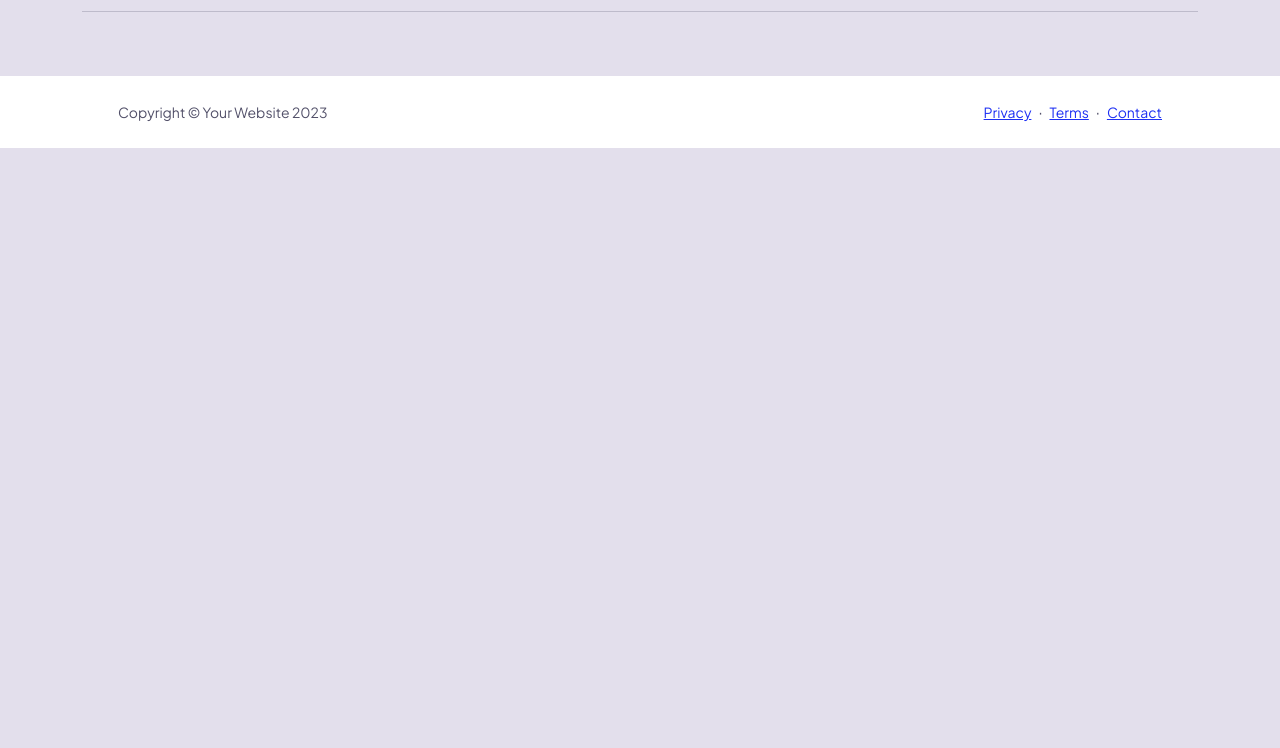
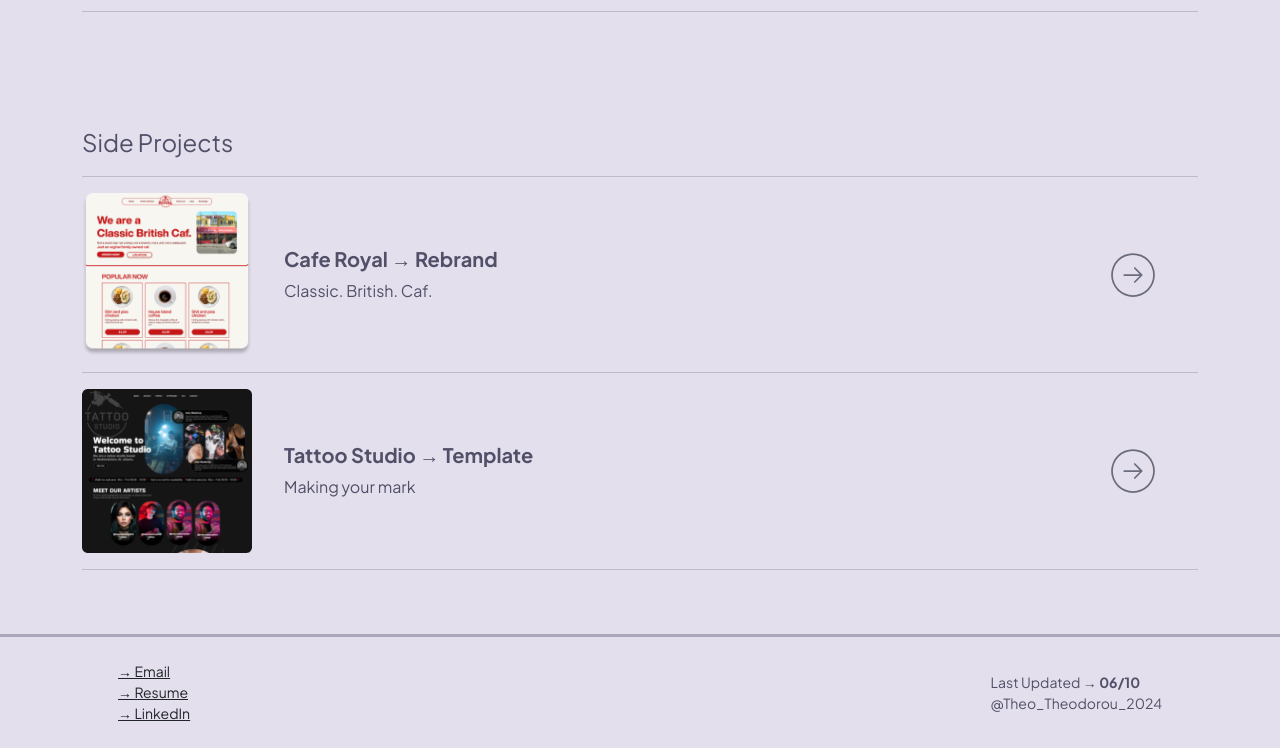
Before and after one commit to ThanasisTh98/theo-webdev.io, a plain HTML site: page index-v2.html in a window 1280 px wide. Shown: the part 1394-2142 px from the top of the page. Before the commit the page ends 1542 px from the top, so only its background shows below. Drawn offline with nearby package versions, Linux system fonts and the light colour scheme.

Commit message:
24th October 2024

```diff
--- a/index-v2.html
+++ b/index-v2.html
@@ -44,6 +44,9 @@
     #timeDisplay{
       text-transform: uppercase;
     }
+    .bg-footer{
+      border-top: 3px solid #1c1f3348;
+    }
  </style>
   <script>
  function showLondonTime() {
@@ -69,7 +72,7 @@
         <meta name="viewport" content="width=device-width, initial-scale=1, shrink-to-fit=no" />
         <meta name="description" content />
         <meta name="author" content />
-        <title>Modern Business - Start Bootstrap Template</title>
+        <title>Thanasis Theo</title>
         <!-- Favicon-->
         <link rel="icon" type="image/x-icon" href="assets/favicon.ico" />
         <!-- Custom Google font-->
@@ -80,6 +83,7 @@
         <link href="https://cdn.jsdelivr.net/npm/bootstrap-icons@1.8.1/font/bootstrap-icons.css" rel="stylesheet" />
         <!-- Core theme CSS (includes Bootstrap)-->
         <link href="css/styles.css" rel="stylesheet" />
+        <script src="https://unpkg.com/@phosphor-icons/web"></script>
     </head>
     <body class="d-flex flex-column"  onload="showLondonTime()">
         <main class="flex-shrink-0">
@@ -88,7 +92,7 @@
             <nav class="navbar navbar-expand-lg bg-body-tertiary container">
                 <div class="container-fluid">
                   <a class="navbar-brand" href="#">
-                    <img src="/assets/T.png" class="img-fluid" alt="..." width="50px">
+                    <img src="/assets/Logo-dark.png" class="img-fluid" alt="..." width="50px">
                   </a>
                   <button class="navbar-toggler" type="button" data-bs-toggle="collapse" data-bs-target="#navbarText" aria-controls="navbarText" aria-expanded="false" aria-label="Toggle navigation">
                     <span class="navbar-toggler-icon"></span>
@@ -105,8 +109,9 @@
                         <a class="nav-link" href="/index.html">Other shit</a>
                       </li>
                     </ul>
-                    <span class="navbar-text">
-                      Testg
+                    <span class="navbar-text d-flex g-2">
+                      Resume
+                      <i class="ph ph-file-arrow-down" style="color: #1C1F33; font-size: 24px;"></i>
                     </span>
                   </div>
                 </div>
@@ -129,6 +134,8 @@
                 </div>
             </section>
 
+
+            <!-- Experience -->
             <section class="py-5" id="theo-experience">
                 <div class="container">
                     <span>Experience</span>
@@ -175,9 +182,9 @@
 
                         <div class="col-md-9">
                           <div class="card-body">
-                            <h5 class="card-title"><strong>Web Developer</strong></h5>
+                            <h5 class="card-title"><strong>Senior Technical Officer (Electronics Network Systems and Hardware)</strong></h5>
                             <p class="card-text m-0">Uni of Herts</p>
-                            <p class="card-text"><small class="text-body-secondary">Nov 2022 - Present · 2 yrs</small></p>
+                            <p class="card-text"><small class="text-body-secondary">Sep 2020 - Nov 2022 · 2 yrs 3 mos</small></p>
                           </div>
 
 
@@ -196,16 +203,16 @@
                       <div class="row g-0 align-items-center">
 
                         <div class="col-md-2">
-                          <img src="https://media.licdn.com/dms/image/v2/D4E0BAQF4aEA0Oyatdw/company-logo_200_200/company-logo_200_200/0/1727878350928/uniofherts_logo?e=1736985600&v=beta&t=K9lXorLxCizw9BoU8mX2xfcjJOyKVNWN3c_UBXqkfo4"
+                          <img src="https://media.licdn.com/dms/image/v2/D4E0BAQHieoru9vkPbQ/company-logo_100_100/company-logo_100_100/0/1688646228188?e=1737590400&v=beta&t=8n-D0RGlbZoPQxFyNCCqPJe9T5iGcFUOWjD_NfpHfTw"
                           class="img-fluid rounded-circle"
                           width="120" height="120" alt="...">
                         </div>
 
                         <div class="col-md-9">
                           <div class="card-body">
-                            <h5 class="card-title"><strong>Web Developer</strong></h5>
-                            <p class="card-text m-0">Uni of Herts</p>
-                            <p class="card-text"><small class="text-body-secondary">Nov 2022 - Present · 2 yrs</small></p>
+                            <h5 class="card-title"><strong>Front Of House</strong></h5>
+                            <p class="card-text m-0">McMullen & Sons Ltd · Part-time</p>
+                            <p class="card-text"><small class="text-body-secondary">Apr 2019 - Mar 2020 · 1 yr</small></p>
                           </div>
 
 
@@ -225,19 +232,90 @@
             </section>
 
 
+            <!-- Side Projects -->
+            <section class="py-5" id="theo-experience">
+              <div class="container">
+                  <span>Side Projects</span>
+                  <div><hr></div>
+
+                  <!-- Card 1 -->
+                  <div class="card experience-card mb-3" style="">
+                    <div class="row g-0 align-items-center">
+
+                      <div class="col-md-2">
+                        <img src="./assets/cafe-royal-porject.png"
+                        class="img-fluid"
+                        width="170" height="160" alt="...">
+                      </div>
+
+                      <div class="col-md-9">
+                        <div class="card-body">
+                          <h5 class="card-title"><strong>Cafe Royal → Rebrand</strong></h5>
+                          <p class="card-text m-0">Classic. British. Caf. </p>
+
+                        </div>
+
+
+                      </div>
+
+                      <div class="col-md-1">
+                        <svg xmlns="http://www.w3.org/2000/svg" width="56" height="56" fill="#1C1F3399" viewBox="0 0 256 256"><path d="M128,28A100,100,0,1,0,228,128,100.11,100.11,0,0,0,128,28Zm0,192a92,92,0,1,1,92-92A92.1,92.1,0,0,1,128,220Zm42.83-94.83a4,4,0,0,1,0,5.66l-32,32a4,4,0,0,1-5.66-5.66L158.34,132H88a4,4,0,0,1,0-8h70.34L133.17,98.83a4,4,0,0,1,5.66-5.66Z"></path></svg>
+                      </div>
+
+
+                    </div>
+                  </div>
+
+                  <div><hr></div>
+                  <!-- Card 2 -->
+                  <div class="card experience-card mb-3" style="">
+                    <div class="row g-0 align-items-center">
+
+                      <div class="col-md-2">
+                        <img src="assets/tattoo-porject.png"
+                        class="img-fluid"
+                        width="170" height="160" alt="...">
+                      </div>
+
+                      <div class="col-md-9">
+                        <div class="card-body">
+                          <h5 class="card-title"><strong>Tattoo Studio → Template</strong></h5>
+                          <p class="card-text m-0">Making your mark</p>
+                        </div>
+
+
+                      </div>
+
+                      <div class="col-md-1">
+                        <svg xmlns="http://www.w3.org/2000/svg" width="56" height="56" fill="#1C1F3399" viewBox="0 0 256 256"><path d="M128,28A100,100,0,1,0,228,128,100.11,100.11,0,0,0,128,28Zm0,192a92,92,0,1,1,92-92A92.1,92.1,0,0,1,128,220Zm42.83-94.83a4,4,0,0,1,0,5.66l-32,32a4,4,0,0,1-5.66-5.66L158.34,132H88a4,4,0,0,1,0-8h70.34L133.17,98.83a4,4,0,0,1,5.66-5.66Z"></path></svg>
+                      </div>
+
+
+                    </div>
+                  </div>
+                  <div><hr></div>
+
+              </div>
+
+          </section>
+
+
 
         </main>
         <!-- Footer-->
-        <footer class="bg-white py-4 mt-auto">
+        <footer class="bg-footer py-4 mt-auto">
             <div class="container px-5">
                 <div class="row align-items-center justify-content-between flex-column flex-sm-row">
-                    <div class="col-auto"><div class="small m-0">Copyright &copy; Your Website 2023</div></div>
                     <div class="col-auto">
-                        <a class="small" href="#!">Privacy</a>
-                        <span class="mx-1">&middot;</span>
-                        <a class="small" href="#!">Terms</a>
-                        <span class="mx-1">&middot;</span>
-                        <a class="small" href="#!">Contact</a>
+                      <div class="small m-0"><a class="link-dark link-offset-2 link-underline-opacity-25 link-underline-opacity-100-hover" href="#">→ Email</a></div>
+                      <div class="small m-0"><a class="link-dark link-offset-2 link-underline-opacity-25 link-underline-opacity-100-hover" href="#">→ Resume</a></div>
+                      <div class="small m-0"><a class="link-dark link-offset-2 link-underline-opacity-25 link-underline-opacity-100-hover" href="#">→ LinkedIn</a></div>
+
+                    </div>
+
+                    <div class="col-auto">
+                      <div class="small m-0"> Last Updated → <strong> 06/10</strong></div>
+                      <div class="small m-0">@Theo_Theodorou_2024 </div>
                     </div>
                 </div>
             </div>
```
Also changed, not shown: assets/Logo-dark.png (added), assets/cafe-royal-porject.png (added), assets/favicon.ico, assets/tattoo-porject.png (added).
